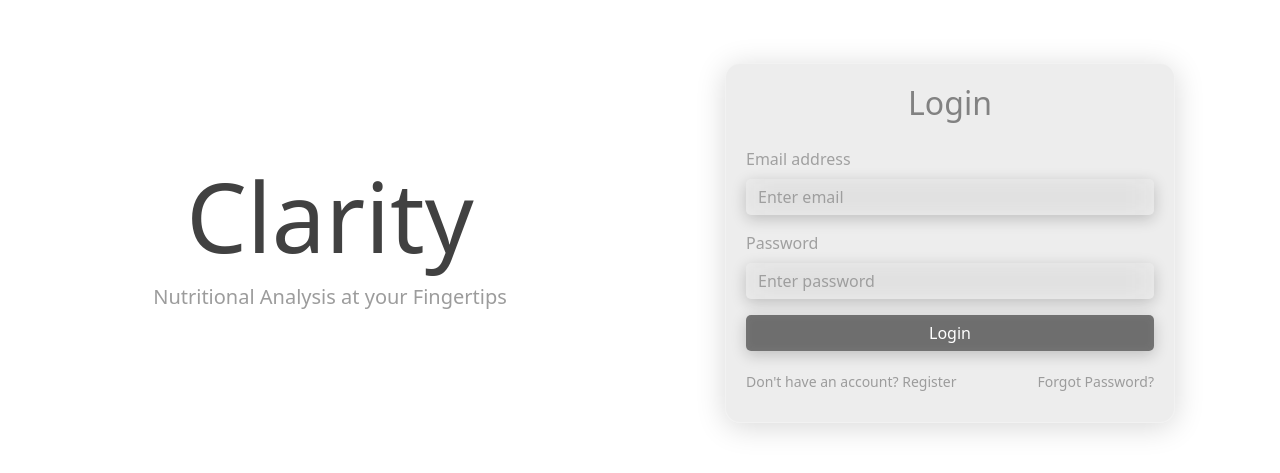
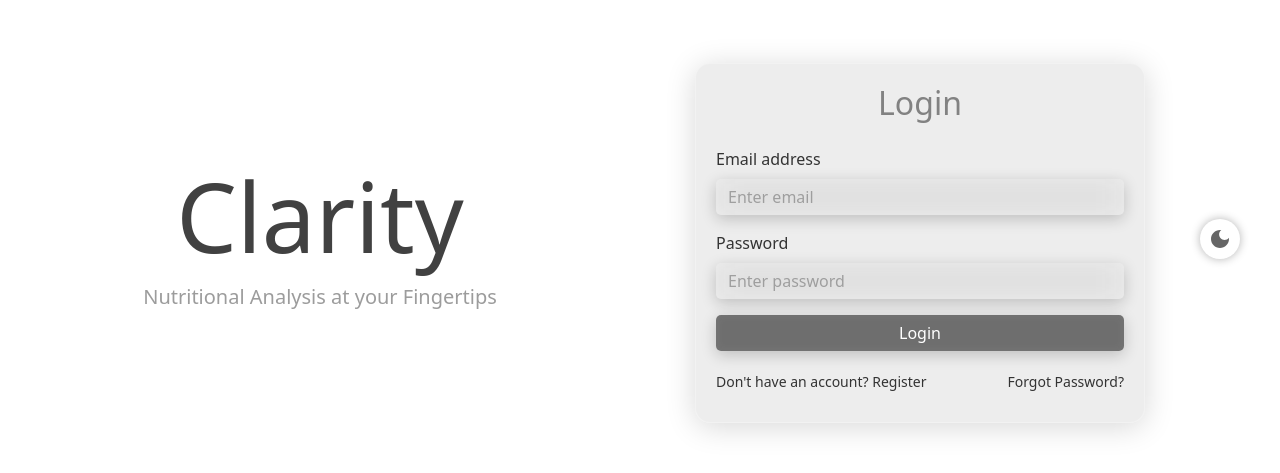
Before and after one commit to MorganBergen/clarity, a React (Create React App) app in the folder client/: page / in a window 1280 px wide. Shown: the part 181-654 px from the top of the page. Built offline with nearby package versions, Linux system fonts and the light colour scheme; what pocketbase would draw is missing.

Commit message:
Created light and dark mode for Login page

```diff
--- a/client/src/App.js
+++ b/client/src/App.js
@@ -1,3 +1,4 @@
+// src/App.js
 import React from 'react';
 import { BrowserRouter as Router, Route, Routes } from 'react-router-dom';
 import { Provider } from 'react-redux';
@@ -13,11 +14,13 @@ import Settings from './components/Settings';
 import Logging from './components/Logging';
 import Reports from './components/Reports';
 import { UserProvider } from './context/UserContext';
+import { ThemeProvider } from './context/ThemeContext';  // Import the ThemeProvider
 
 function App() {
   return (
     <Provider store={store}>
       <UserProvider>
+        <ThemeProvider>  {/* Wrap the app with the ThemeProvider */}
           <Router>
             <Routes>
               <Route path="/" element={<Login />} />
@@ -32,6 +35,7 @@ function App() {
               <Route path="/Reports" element={<Reports />} />
             </Routes>
           </Router>
+        </ThemeProvider>
       </UserProvider>
     </Provider>
   );
--- a/client/src/components/Login.css
+++ b/client/src/components/Login.css
@@ -5,7 +5,7 @@
   min-height: 100vh;
   padding: 20px;
   background-color: rgb(255, 255, 255);
-  /* background: url('../../public/background.heic') no-repeat center center fixed; */
+  position: relative; /* Added relative positioning for the theme toggle button */
   background-size: cover;
 }
 
@@ -126,3 +126,134 @@
   font-size: 20px;
   color: rgb(156, 156, 156);
 }
+
+/* src/components/Login.css */
+
+/* Transition for smooth background and text color changes */
+.login-wrapper,
+.login-form-container {
+  transition: background-color 0.3s ease, color 0.3s ease, box-shadow 0.3s ease;
+}
+
+/* Light Mode Styles */
+.login-wrapper.light-mode {
+  background-color: rgb(255, 255, 255); /* Light background */
+}
+
+.login-form-container.light-mode {
+  background: rgba(255, 255, 255, 0.7); /* Lighter background */
+  box-shadow: 0 4px 30px rgba(0, 0, 0, 0.1); /* Subtle shadow */
+}
+
+.login-wrapper.light-mode .form-label,
+.login-wrapper.light-mode .small-link {
+  color: #333; /* Dark text */
+}
+
+.login-wrapper.light-mode .login-button {
+  background: rgba(0, 0, 0, 0.5);
+  color: white;
+}
+
+.login-wrapper.light-mode .form-control {
+  background: rgba(255, 255, 255, 0.05);
+  color: rgba(46, 46, 46, 0.7);
+}
+
+.login-wrapper.light-mode .login-button:hover {
+  background: rgb(75, 75, 75);
+}
+
+/* Dark Mode Styles */
+.login-wrapper.dark-mode {
+  background-color: rgb(32, 32, 32); /* Dark background */
+}
+
+.login-form-container.dark-mode {
+  background: rgba(32, 32, 32, 0.7); /* Darker background */
+  box-shadow: 0 4px 30px rgba(0, 0, 0, 0.3); /* Darker shadow */
+}
+
+.login-wrapper.dark-mode .form-label,
+.login-wrapper.dark-mode .small-link {
+  color: #ccc; /* Light text */
+}
+
+.login-wrapper.dark-mode .login-button {
+  background: rgba(255, 255, 255, 0.2);
+  color: black;
+}
+
+.login-wrapper.dark-mode .form-control {
+  background: rgba(255, 255, 255, 0.1);
+  color: rgba(255, 255, 255, 0.8);
+}
+
+.login-wrapper.dark-mode .login-button:hover {
+  background: rgb(75, 75, 75);
+}
+
+.theme-toggle-btn {
+  position: absolute;
+  bottom: 20px;
+  right: 20px;
+  background-color: transparent;
+  color: white;
+  border: 2px solid white;
+  padding: 10px 20px;
+  border-radius: 5px;
+  cursor: pointer;
+  transition: background-color 0.3s ease, color 0.3s ease;
+}
+
+.theme-toggle-btn:hover {
+  background-color: rgba(255, 255, 255, 0.2);
+}
+/* Theme toggle button styling */
+.theme-toggle-btn {
+  position: fixed; /* Fix the button to the viewport */
+  top: 20px; /* Place it 20px from the top */
+  right: 20px; /* Place it 20px from the right */
+  background-color: transparent;
+  color: rgb(102, 102, 102); /* Dark gray icon by default */
+  border: none;
+  padding: 10px;
+  border-radius: 50%;
+  box-shadow: 0px 0px 10px rgba(0, 0, 0, 0.3);
+  transition: background-color 0.3s ease, transform 0.3s ease, color 0.3s ease;
+}
+/* Change the icon color when hovering */
+.theme-toggle-btn:hover {
+  background-color: rgba(255, 255, 255, 0.2);
+  transform: scale(1.1);
+}
+
+/* Change the color when focused */
+.theme-toggle-btn:focus {
+  outline: none;
+}
+
+/* In dark mode, make the icon white */
+.login-wrapper.dark-mode .theme-toggle-btn {
+  color: white; /* White icon in dark mode */
+}
+
+.login-wrapper.light-mode .theme-toggle-btn {
+  color: rgb(102, 102, 102); /* Dark gray icon in light mode */
+}
+/* Ensure the login button text is always white */
+.login-form-container .login-button {
+  color: white !important; /* Force white text inside the button */
+  width: 100%;
+  background: rgba(0, 0, 0, 0.5);
+  border: none;
+  border-radius: 5px;
+  backdrop-filter: blur(5px);
+  -webkit-backdrop-filter: blur(5px);
+  box-shadow: 0 4px 15px rgba(0, 0, 0, 0.2);
+  transition: background 0.3s ease;
+}
+
+.login-form-container .login-button:hover {
+  background: rgb(75, 75, 75);
+}
--- a/client/src/components/Login.js
+++ b/client/src/components/Login.js
@@ -4,6 +4,11 @@ import { Container, Row, Col, Form, Button, Alert } from 'react-bootstrap';
 import { signIn } from '../pocketbaseService';
 import { UserContext } from '../context/UserContext';
 import PocketBase from 'pocketbase';
+
+// Material UI imports
+import IconButton from '@mui/material/IconButton';
+import LightModeIcon from '@mui/icons-material/LightMode';
+import DarkModeIcon from '@mui/icons-material/DarkMode';
 
 const pb = new PocketBase('http://127.0.0.1:8090');
 
@@ -13,6 +18,8 @@ const Login = () => {
   const [error, setError] = useState('');
   const navigate = useNavigate();
   const { setUserId } = useContext(UserContext);
+
+  const [isDarkMode, setIsDarkMode] = useState(false); // Dark mode toggle state
 
   const handleSubmit = async (event) => {
     event.preventDefault();
@@ -24,7 +31,6 @@ const Login = () => {
     }
 
     try {
-
       const { user } = await signIn(email, password);
 
       setUserId(user);
@@ -34,46 +40,23 @@ const Login = () => {
       if (questionnaireRecord.userId === user) {
         navigate('/MainDashboard');
       }
-
     } catch (err) {
-
       if (err.message.includes("The requested resource wasn't found.")) {
-
         navigate('/Dashboard');
-
       } else if (err.message.includes("Failed to authenticate.")) {
-
         setError(`Login failed. Please check your credentials and try again. ${err}`);
-
       } else {
-
         setError(`Login failed. ${err}`);
-
       }
-
     }
   };
 
-  /*
-  const handleSubmit = async (event) => {
-    event.preventDefault();
-    setError('');
-    if (!email || !password) {
-      setError('Please enter both email and password.');
-      return;
-    }
-    try {
-      const { user } = await signIn(email, password);
-      setUserId(user);
-      navigate('/Dashboard');
-    } catch (err) {
-      setError(`Login failed. Please check your credentials and try again. ${err}`);
-    }
+  const toggleTheme = () => {
+    setIsDarkMode(!isDarkMode);
   };
-  */
 
   return (
-    <div className="login-wrapper">
+    <div className={`login-wrapper ${isDarkMode ? 'dark-mode' : 'light-mode'}`}>
       <Container fluid>
         <Row className="justify-content-md-center mt-5">
           <Col xs={12} md={6} className="text-column">
@@ -117,6 +100,17 @@ const Login = () => {
           </Col>
         </Row>
       </Container>
+    <div>
+     {/* Theme toggle button */}
+     <IconButton
+        className="theme-toggle-btn"
+        color="inherit"
+        onClick={toggleTheme}
+        aria-label="toggle dark mode"
+      >
+        {isDarkMode ? <LightModeIcon /> : <DarkModeIcon />}
+      </IconButton>
+      </div>
     </div>
   );
 };
--- /dev/null
+++ b/client/src/context/ThemeContext.js
@@ -0,0 +1,22 @@
+// src/context/ThemeContext.js
+import React, { createContext, useState, useContext } from 'react';
+
+const ThemeContext = createContext();
+
+export const useTheme = () => {
+  return useContext(ThemeContext);
+};
+
+export const ThemeProvider = ({ children }) => {
+  const [isDarkMode, setIsDarkMode] = useState(false);
+
+  const toggleTheme = () => {
+    setIsDarkMode(!isDarkMode);
+  };
+
+  return (
+    <ThemeContext.Provider value={{ isDarkMode, toggleTheme }}>
+      {children}
+    </ThemeContext.Provider>
+  );
+};
```
Lines whose indentation alone changed are shown as unchanged.
